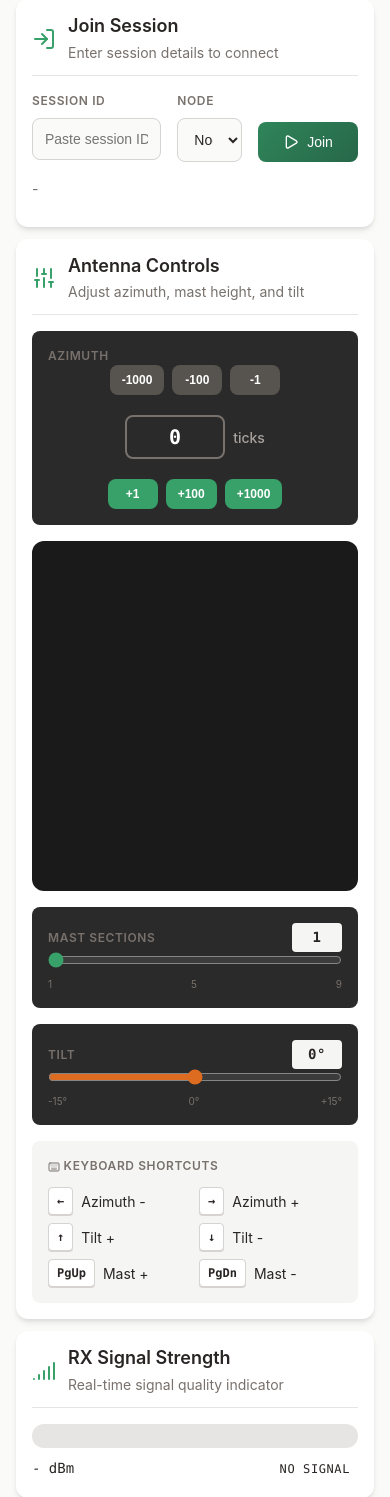
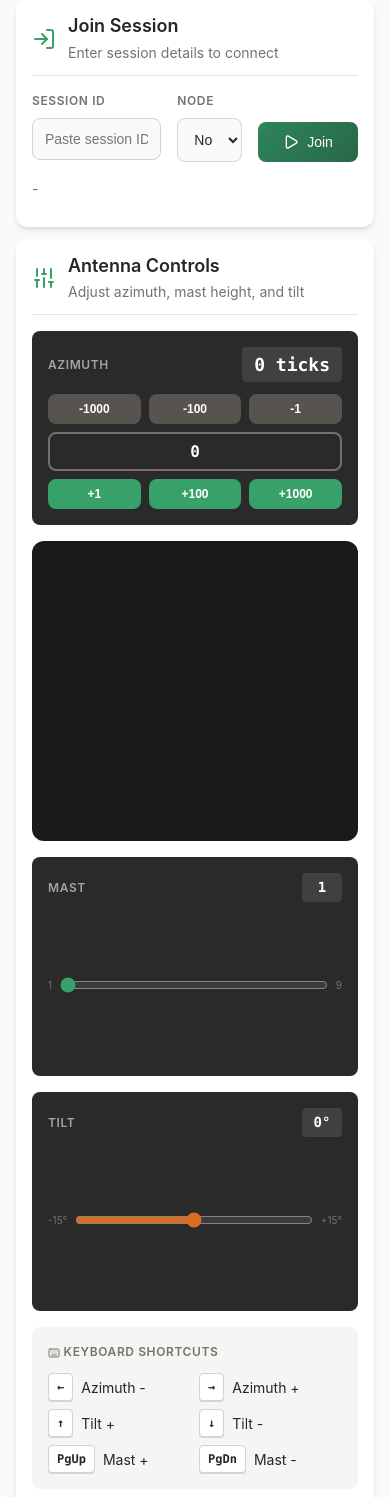
Before and after one commit to Lee-Sock/linkfightapp, a FastAPI app: page /player in a window 390 px wide. Shown: the part 77-1574 px from the top of the page. Run offline with FastAPI, Linux system fonts and the light colour scheme.

Commit message:
⚡ Refactor player UI to unified responsive layout and wire controls to backend
Add setContainer to Antenna3DVisualization; align JS/CSS breakpoints; add debug logging and debounce apply()

```diff
--- a/app/static/css/styles.css
+++ b/app/static/css/styles.css
@@ -707,20 +707,56 @@ input[type="range"] {
 }
 
 /* ========================================
-   PLAYER PAGE SPECIFIC
+   PLAYER PAGE SPECIFIC - UNIFIED RESPONSIVE
    ======================================== */
 
-/* Control Panel Layout */
-.control-panel {
+/* Ensure 3D canvas fills container */
+.viz-container canvas {
+  width: 100% !important;
+  height: 100% !important;
+  display: block;
+}
+
+/* Mobile-first: Stack all controls vertically */
+.control-layout {
   display: flex;
   flex-direction: column;
   gap: var(--space-4);
+}
+
+/* Control headers (shared by all controls) */
+.control-header {
+  display: flex;
+  justify-content: space-between;
+  align-items: center;
+  margin-bottom: var(--space-2);
+}
+
+.control-label {
+  font-size: 0.75rem;
+  font-weight: 600;
+  text-transform: uppercase;
+  letter-spacing: 0.05em;
+  color: var(--color-gray-400);
+}
+
+.control-value {
+  font-family: var(--font-mono);
+  font-size: 0.875rem;
+  font-weight: 600;
+  color: white;
+  background: rgba(255,255,255,0.1);
+  padding: var(--space-1) var(--space-2);
+  border-radius: var(--radius-sm);
+  min-width: 40px;
+  text-align: center;
 }
 
 .azimuth-control {
   background: var(--bg-input-dark);
   border-radius: var(--radius-md);
   padding: var(--space-4);
+  order: 1;
 }
 
 .azimuth-header {
@@ -748,14 +784,47 @@ input[type="range"] {
   border-radius: var(--radius-sm);
 }
 
-/* Azimuth Input Group */
-.azimuth-input-group {
+/* Azimuth Buttons - Stack vertically on mobile */
+.azimuth-buttons {
   display: flex;
+  flex-direction: column;
+  gap: var(--space-2);
   align-items: center;
-  justify-content: center;
-  gap: var(--space-2);
-  flex-wrap: wrap;
 }
+
+.azimuth-buttons > button,
+.azimuth-buttons > input {
+  flex-shrink: 0;
+}
+
+/* Mobile: group buttons in rows */
+@media (max-width: 767px) {
+  .azimuth-buttons {
+    display: grid;
+    grid-template-columns: repeat(3, 1fr);
+    grid-template-rows: auto auto auto;
+    gap: var(--space-2);
+    width: 100%;
+  }
+
+  .btn-azimuth-adjust:nth-child(1),
+  .btn-azimuth-adjust:nth-child(2),
+  .btn-azimuth-adjust:nth-child(3) {
+    /* Top row: minus buttons */
+  }
+
+  #az_input {
+    grid-column: 1 / -1;
+    width: 100%;
+  }
+
+  .btn-azimuth-adjust:nth-child(5),
+  .btn-azimuth-adjust:nth-child(6),
+  .btn-azimuth-adjust:nth-child(7) {
+    /* Bottom row: plus buttons */
+  }
+}
+
 
 .azimuth-number-input {
   width: 80px;
@@ -805,64 +874,84 @@ input[type="range"] {
   transform: translateY(0);
 }
 
-/* Mobile Azimuth Stacked Layout */
-.azimuth-mobile-stack {
-  display: flex;
-  flex-direction: column;
-  gap: var(--space-3);
-  align-items: center;
-}
-
-.azimuth-row {
-  display: flex;
-  gap: var(--space-2);
-  justify-content: center;
-  width: 100%;
-}
-
-.azimuth-minus .btn-azimuth-adjust {
+.btn-az-minus {
   background: var(--color-gray-600);
 }
 
-.azimuth-plus .btn-azimuth-adjust {
+.btn-az-plus {
   background: var(--color-primary-600);
 }
 
-.azimuth-value-row {
-  display: flex;
-  align-items: center;
-  gap: var(--space-2);
-  padding: var(--space-2) 0;
+.btn-az-plus:hover {
+  background: var(--color-primary-700);
 }
 
-.azimuth-value-row .azimuth-number-input {
-  width: 100px;
-  font-size: 1.25rem;
-  padding: var(--space-2) var(--space-3);
-}
-
-.azimuth-unit {
-  color: var(--color-gray-400);
-  font-size: 0.875rem;
-  font-weight: 500;
-}
-
-/* Mobile: Stack mast/tilt below 3D view */
-.controls-mobile {
-  display: flex;
-  flex-direction: column;
-  gap: var(--space-4);
-}
-
-.control-slider-mobile {
+/* Mast and Tilt Controls - Mobile stacked, desktop vertical sliders */
+.mast-control,
+.tilt-control {
   background: var(--bg-input-dark);
   border-radius: var(--radius-md);
   padding: var(--space-4);
 }
 
-/* Desktop: Sidebars */
+.mast-control {
+  order: 3;
+}
+
+.tilt-control {
+  order: 4;
+}
+
+/* 3D Visualization */
+#antenna3d-container {
+  order: 2;
+  min-height: 300px;
+  aspect-ratio: 16 / 9;
+}
+
+/* Slider wrapper for mobile (horizontal) and desktop (vertical) */
+.slider-wrapper {
+  display: flex;
+  align-items: center;
+  gap: var(--space-2);
+  width: 100%;
+}
+
+.range-label {
+  font-size: 0.625rem;
+  color: var(--color-gray-500);
+}
+
+/* Mobile: horizontal sliders */
+@media (max-width: 767px) {
+  .slider-wrapper {
+    flex-direction: row;
+  }
+
+  .slider-vertical {
+    writing-mode: initial;
+    direction: initial;
+    width: 100%;
+    height: auto;
+  }
+
+  .range-min {
+    order: 1;
+  }
+
+  input[type="range"] {
+    order: 2;
+    flex: 1;
+  }
+
+  .range-max {
+    order: 3;
+  }
+}
+
+/* Desktop: Grid layout with vertical sliders on sides */
 @media (min-width: 768px) {
-  .control-panel {
+  .control-layout {
     display: grid;
     grid-template-columns: 70px 1fr 70px;
     grid-template-rows: auto 1fr;
--- a/app/static/js/antenna3d.js
+++ b/app/static/js/antenna3d.js
@@ -81,6 +81,23 @@ class Antenna3DVisualization {
 
     // Start animation loop
     this.animate();
+  }
+
+  setContainer(containerId) {
+    const newContainer = document.getElementById(containerId);
+    if (!newContainer) {
+      console.error('New container not found:', containerId);
+      return;
+    }
+
+    if (this.container !== newContainer) {
+      this.container = newContainer;
+      if (this.renderer && this.renderer.domElement) {
+        this.container.appendChild(this.renderer.domElement);
+        // Force resize update
+        this.onWindowResize();
+      }
+    }
   }
 
   createDaytimeSky() {
--- a/app/static/js/player.js
+++ b/app/static/js/player.js
@@ -1,4 +1,4 @@
-// Player UI JavaScript
+// Player UI JavaScript - Unified Responsive Version
 
 const E = id => document.getElementById(id);
 
@@ -16,8 +16,8 @@ let lastAppliedAz = 0;
 let lastAppliedTilt = 0;
 let lastAppliedMast = 1;
 
-// Detect mobile layout
-const isMobile = () => window.innerWidth < 768;
+// Detect mobile layout - align with CSS breakpoint
+const isMobile = () => window.matchMedia('(max-width: 767px)').matches;
 
 function pct(rx) {
   const lo = -120, hi = -70;
@@ -63,27 +63,14 @@ function showToast(message, type = 'success') {
   }, 3000);
 }
 
-// Update display values and sync controls
+// Update display values - now only one set of controls
 function updateDisplays() {
-  const mobile = isMobile();
-
-  if (mobile) {
-    // Mobile controls
-    E('az_input_mobile').value = currentAz;
-    E('az_display_mobile').textContent = currentAz + ' ticks';
-    E('mast_slider_mobile').value = currentMast;
-    E('mast_display_mobile').textContent = currentMast;
-    E('tilt_slider_mobile').value = currentTilt;
-    E('tilt_display_mobile').textContent = currentTilt + '°';
-  } else {
-    // Desktop controls
-    E('az_input_desktop').value = currentAz;
-    E('az_display_desktop').textContent = currentAz + ' ticks';
-    E('mast_slider_desktop').value = currentMast;
-    E('mast_display_desktop').textContent = currentMast;
-    E('tilt_slider_desktop').value = currentTilt;
-    E('tilt_display_desktop').textContent = currentTilt + '°';
-  }
+  E('az_input').value = currentAz;
+  E('az_display').textContent = currentAz + ' ticks';
+  E('mast_slider').value = currentMast;
+  E('mast_display').textContent = currentMast;
+  E('tilt_slider').value = currentTilt;
+  E('tilt_display').textContent = currentTilt + '°';
 }
 
 // Update 3D visualization locally
@@ -99,11 +86,12 @@ let applyTimeout = null;
 function debounceApply() {
   if (applyTimeout) clearTimeout(applyTimeout);
   applyTimeout = setTimeout(() => {
+    console.log('[DEBUG] debounceApply: calling apply()');
     apply();
   }, 150);
 }
 
-// Control value adjusters with clamping (for keyboard)
+// Control value adjusters with clamping (for keyboard and buttons)
 function adjustAz(delta) {
   currentAz = Math.max(0, Math.min(7200, currentAz + delta));
   hasUnappliedChanges = true;
@@ -128,107 +116,69 @@ function adjustMast(delta) {
   debounceApply();
 }
 
-// Setup azimuth button handlers
-function setupAzimuthButtons() {
-  // Mobile azimuth buttons
-  document.querySelectorAll('#mobileControls .btn-azimuth-adjust').forEach(btn => {
+// Setup unified controls - attach handlers once
+function setupControls() {
+  console.log('[DEBUG] setupControls: attaching event handlers');
+
+  // Azimuth buttons - use event delegation
+  document.querySelectorAll('.btn-azimuth-adjust').forEach(btn => {
     btn.onclick = () => {
-      const delta = parseInt(btn.dataset.delta);
+      const delta = parseInt(btn.dataset.delta, 10);
+      console.log('[DEBUG] Azimuth button clicked, delta:', delta);
       adjustAz(delta);
     };
   });
 
-  // Desktop azimuth buttons
-  document.querySelectorAll('#desktopControls .btn-azimuth-adjust').forEach(btn => {
-    btn.onclick = () => {
-      const delta = parseInt(btn.dataset.delta);
-      adjustAz(delta);
+  // Azimuth input
+  const azInput = E('az_input');
+  if (azInput) {
+    azInput.onchange = () => {
+      currentAz = Math.max(0, Math.min(7200, parseInt(azInput.value) || 0));
+      hasUnappliedChanges = true;
+      updateDisplays();
+      updateVisualization();
+      debounceApply();
     };
-  });
+  }
 
-  // Mobile azimuth input
-  E('az_input_mobile').onchange = () => {
-    currentAz = Math.max(0, Math.min(7200, parseInt(E('az_input_mobile').value) || 0));
-    hasUnappliedChanges = true;
-    updateDisplays();
-    updateVisualization();
-    debounceApply();
-  };
-
-  // Desktop azimuth input
-  E('az_input_desktop').onchange = () => {
-    currentAz = Math.max(0, Math.min(7200, parseInt(E('az_input_desktop').value) || 0));
-    hasUnappliedChanges = true;
-    updateDisplays();
-    updateVisualization();
-    debounceApply();
-  };
-}
-
-// Setup controls based on current layout
-function setupControls() {
-  const mobile = isMobile();
-
-  // Setup azimuth buttons (both mobile and desktop)
-  setupAzimuthButtons();
-
-  if (mobile) {
-    // Mobile mast slider
-    E('mast_slider_mobile').oninput = () => {
-      currentMast = parseInt(E('mast_slider_mobile').value);
+  // Mast slider
+  const mastSlider = E('mast_slider');
+  if (mastSlider) {
+    mastSlider.oninput = () => {
+      currentMast = parseInt(mastSlider.value, 10);
+      E('mast_display').textContent = currentMast;
       hasUnappliedChanges = true;
       updateVisualization();
     };
-    E('mast_slider_mobile').onchange = () => apply();
+    mastSlider.onchange = () => {
+      console.log('[DEBUG] Mast slider changed, calling apply()');
+      apply();
+    };
+  }
 
-    // Mobile tilt slider
-    E('tilt_slider_mobile').oninput = () => {
-      currentTilt = parseInt(E('tilt_slider_mobile').value);
-      E('tilt_display_mobile').textContent = currentTilt + '°';
+  // Tilt slider
+  const tiltSlider = E('tilt_slider');
+  if (tiltSlider) {
+    tiltSlider.oninput = () => {
+      currentTilt = parseInt(tiltSlider.value, 10);
+      E('tilt_display').textContent = currentTilt + '°';
       hasUnappliedChanges = true;
       updateVisualization();
     };
-    E('tilt_slider_mobile').onchange = () => apply();
-  } else {
-    // Desktop mast slider
-    E('mast_slider_desktop').oninput = () => {
-      currentMast = parseInt(E('mast_slider_desktop').value);
-      hasUnappliedChanges = true;
-      updateVisualization();
+    tiltSlider.onchange = () => {
+      console.log('[DEBUG] Tilt slider changed, calling apply()');
+      apply();
     };
-    E('mast_slider_desktop').onchange = () => apply();
-
-    // Desktop tilt slider
-    E('tilt_slider_desktop').oninput = () => {
-      currentTilt = parseInt(E('tilt_slider_desktop').value);
-      E('tilt_display_desktop').textContent = currentTilt + '°';
-      hasUnappliedChanges = true;
-      updateVisualization();
-    };
-    E('tilt_slider_desktop').onchange = () => apply();
   }
 }
 
-// Handle window resize to switch layouts
+// Handle window resize - no need to switch layouts now
 function handleResize() {
-  const mobile = isMobile();
-  const mobileControls = E('mobileControls');
-  const desktopControls = E('desktopControls');
+  console.log('[DEBUG] handleResize called, isMobile:', isMobile());
 
-  if (mobile) {
-    mobileControls.classList.remove('hidden');
-    desktopControls.classList.add('hidden');
-    // Re-init viz container if needed
-    if (viz3d) {
-      viz3d.container = E('antenna3d-container');
-    }
-  } else {
-    mobileControls.classList.add('hidden');
-    desktopControls.classList.remove('hidden');
-    // Re-init viz container if needed
-    if (viz3d) {
-      viz3d.container = E('antenna3d-container-desktop');
-    }
+  // Just ensure 3D visualization adjusts to container size
+  if (viz3d && viz3d.onWindowResize) {
+    viz3d.onWindowResize();
   }
 
   updateDisplays();
@@ -295,8 +245,7 @@ console.log('Player.js: Script loaded, initializing...');
 
 readQueryDefaults();
 
-// Setup initial layout
-handleResize();
+// Setup controls once
 window.addEventListener('resize', handleResize);
 
 try {
@@ -355,7 +304,7 @@ async function join() {
   lucide.createIcons();
   showToast(`Joined as ${team === 'A' ? 'Node 1' : 'Node 2'}!`);
 
-  // Initialize 3D visualization
+  // Initialize 3D visualization - now only one container
   if (!viz3d) {
     console.log('[DEBUG] Join - Initializing 3D visualization...');
     try {
@@ -368,8 +317,7 @@ async function join() {
         return;
       }
 
-      const containerId = isMobile() ? 'antenna3d-container' : 'antenna3d-container-desktop';
-      viz3d = new Antenna3DVisualization(containerId, 'player', team);
+      viz3d = new Antenna3DVisualization('antenna3d-container', 'player', team);
       console.log('[DEBUG] 3D visualization initialized successfully');
 
       if (j.my_current && j.other_current) {
@@ -394,6 +342,9 @@ async function apply() {
   const team = E('team').value;
   if (!sid) return;
 
+  const payload = { azimuth_ticks: currentAz, tilt_deg: currentTilt, mast_sections: currentMast };
+  console.log('[DEBUG] apply() - sending payload to server:', payload, 'sid:', sid, 'team:', team);
+
   try {
     const response = await fetch(`/simple/${sid}/team/${team}/set`, {
       method: 'POST',
@@ -405,11 +356,20 @@ async function apply() {
       })
     });
 
+    console.log('[DEBUG] apply() - response status:', response.status);
     if (response.ok) {
       hasUnappliedChanges = false;
       lastAppliedAz = currentAz;
       lastAppliedTilt = currentTilt;
       lastAppliedMast = currentMast;
+      console.log('[DEBUG] apply() - update successful');
+    } else {
+      try {
+        const text = await response.text();
+        console.error('[DEBUG] apply() - server error response:', text);
+      } catch (e) {
+        console.error('[DEBUG] apply() - server error, could not read body');
+      }
     }
   } catch (error) {
     console.error('Error applying changes:', error);
@@ -422,58 +382,42 @@ async function poll() {
     await new Promise(r => setTimeout(r, 900));
     const sid = E('sid').value.trim();
     const team = E('team').value;
-    console.log('[DEBUG] Poll iteration - sid:', sid, 'team:', team);
     if (!sid) {
-      console.log('[DEBUG] No sid, skipping');
       continue;
     }
 
     try {
       const r = await fetch(`/simple/${sid}/player_view?team=${team}`);
-      console.log('[DEBUG] Fetch response status:', r.status);
       if (!r.ok) {
-        console.log('[DEBUG] Response not ok, skipping');
         continue;
       }
 
       const j = await r.json();
-      console.log('[DEBUG] Response JSON:', j);
 
       if (j.brief) {
-        console.log('[DEBUG] Updating brief');
         E('brief').textContent = fmtBrief(j.brief);
       }
 
       if (j.telemetry) {
-        console.log('[DEBUG] Telemetry found:', j.telemetry);
         const rx = j.telemetry.rx_level_dBm;
-        console.log('[DEBUG] RX value:', rx, 'Type:', typeof rx);
 
-        // Check if elements exist
         const rxEl = E('rx');
         const fillEl = E('fill');
         const qualityEl = E('rxQuality');
-        console.log('[DEBUG] Elements - rx:', !!rxEl, 'fill:', !!fillEl, 'quality:', !!qualityEl);
 
         if (rxEl) {
           rxEl.textContent = `${rx.toFixed(1)} dBm`;
-          console.log('[DEBUG] Updated rx element');
         }
         if (fillEl) {
           const pctValue = pct(rx);
           fillEl.style.width = pctValue.toFixed(0) + '%';
-          console.log('[DEBUG] Updated fill element to:', pctValue.toFixed(0) + '%');
         }
 
         const quality = getQualityBadge(rx);
-        console.log('[DEBUG] Quality:', quality);
         if (qualityEl) {
           qualityEl.textContent = quality.text;
           qualityEl.className = `badge ${quality.class}`;
-          console.log('[DEBUG] Updated quality element');
         }
-      } else {
-        console.log('[DEBUG] No telemetry in response');
       }
 
       if (j.my_current) {
--- a/app/static/templates/player.html
+++ b/app/static/templates/player.html
@@ -63,101 +63,52 @@
                 </div>
             </div>
 
-            <!-- Mobile Layout (stacked) -->
-            <div class="controls-mobile" id="mobileControls">
-                <!-- Azimuth -->
-                <div class="control-slider-mobile">
-                    <div class="slider-label">
-                        <span>Azimuth</span>
+            <!-- Unified Responsive Controls -->
+            <div class="control-layout" id="controls">
+                <!-- Azimuth Control -->
+                <div class="azimuth-control">
+                    <div class="azimuth-header">
+                        <span class="azimuth-label">Azimuth</span>
+                        <span class="azimuth-value" id="az_display">0 ticks</span>
                     </div>
-                    <div class="azimuth-mobile-stack">
-                        <div class="azimuth-row azimuth-minus">
-                            <button type="button" class="btn-azimuth-adjust" data-delta="-1000" data-target="mobile">-1000</button>
-                            <button type="button" class="btn-azimuth-adjust" data-delta="-100" data-target="mobile">-100</button>
-                            <button type="button" class="btn-azimuth-adjust" data-delta="-1" data-target="mobile">-1</button>
-                        </div>
-                        <div class="azimuth-row azimuth-value-row">
-                            <input type="number" id="az_input_mobile" class="azimuth-number-input" min="0" max="7200" value="0">
-                            <span class="azimuth-unit">ticks</span>
-                        </div>
-                        <div class="azimuth-row azimuth-plus">
-                            <button type="button" class="btn-azimuth-adjust" data-delta="1" data-target="mobile">+1</button>
-                            <button type="button" class="btn-azimuth-adjust" data-delta="100" data-target="mobile">+100</button>
-                            <button type="button" class="btn-azimuth-adjust" data-delta="1000" data-target="mobile">+1000</button>
-                        </div>
+                    <div class="azimuth-buttons">
+                        <button type="button" class="btn-azimuth-adjust btn-az-minus" data-delta="-1000">-1000</button>
+                        <button type="button" class="btn-azimuth-adjust btn-az-minus" data-delta="-100">-100</button>
+                        <button type="button" class="btn-azimuth-adjust btn-az-minus" data-delta="-1">-1</button>
+                        <input type="number" id="az_input" class="azimuth-number-input" min="0" max="7200" value="0">
+                        <button type="button" class="btn-azimuth-adjust btn-az-plus" data-delta="1">+1</button>
+                        <button type="button" class="btn-azimuth-adjust btn-az-plus" data-delta="100">+100</button>
+                        <button type="button" class="btn-azimuth-adjust btn-az-plus" data-delta="1000">+1000</button>
+                    </div>
+                </div>
+
+                <!-- Mast Control Sidebar -->
+                <div class="mast-control">
+                    <div class="control-header">
+                        <span class="control-label">Mast</span>
+                        <span class="control-value" id="mast_display">1</span>
+                    </div>
+                    <div class="slider-wrapper">
+                        <span class="range-label range-max">9</span>
+                        <input type="range" id="mast_slider" class="slider-vertical slider-mast" min="1" max="9" value="1">
+                        <span class="range-label range-min">1</span>
                     </div>
                 </div>
 
                 <!-- 3D Visualization -->
-                <div id="antenna3d-container" class="viz-container" style="height: 350px;"></div>
+                <div id="antenna3d-container" class="viz-container"></div>
 
-                <!-- Mast -->
-                <div class="control-slider-mobile">
-                    <div class="slider-label">
-                        <span>Mast Sections</span>
-                        <span class="slider-value" id="mast_display_mobile">1</span>
+                <!-- Tilt Control Sidebar -->
+                <div class="tilt-control">
+                    <div class="control-header">
+                        <span class="control-label">Tilt</span>
+                        <span class="control-value" id="tilt_display">0°</span>
                     </div>
-                    <input type="range" id="mast_slider_mobile" class="slider-mast" min="1" max="9" value="1">
-                    <div style="display: flex; justify-content: space-between; font-size: 0.625rem; color: var(--color-gray-500); margin-top: var(--space-1);">
-                        <span>1</span>
-                        <span>5</span>
-                        <span>9</span>
+                    <div class="slider-wrapper">
+                        <span class="range-label range-max">+15°</span>
+                        <input type="range" id="tilt_slider" class="slider-vertical slider-tilt" min="-15" max="15" value="0">
+                        <span class="range-label range-min">-15°</span>
                     </div>
-                </div>
-
-                <!-- Tilt -->
-                <div class="control-slider-mobile">
-                    <div class="slider-label">
-                        <span>Tilt</span>
-                        <span class="slider-value" id="tilt_display_mobile">0°</span>
-                    </div>
-                    <input type="range" id="tilt_slider_mobile" class="slider-tilt" min="-15" max="15" value="0">
-                    <div style="display: flex; justify-content: space-between; font-size: 0.625rem; color: var(--color-gray-500); margin-top: var(--space-1);">
-                        <span>-15°</span>
-                        <span>0°</span>
-                        <span>+15°</span>
-                    </div>
-                </div>
-            </div>
-
-            <!-- Desktop Layout (sidebars) -->
-            <div class="control-panel hidden" id="desktopControls">
-                <!-- Azimuth (full width) -->
-                <div class="azimuth-control">
-                    <div class="azimuth-header">
-                        <span class="azimuth-label">Azimuth</span>
-                        <span class="azimuth-value" id="az_display_desktop">0 ticks</span>
-                    </div>
-                    <div class="azimuth-input-group">
-                        <button type="button" class="btn-azimuth-adjust" data-delta="-1000" data-target="desktop">-1000</button>
-                        <button type="button" class="btn-azimuth-adjust" data-delta="-100" data-target="desktop">-100</button>
-                        <button type="button" class="btn-azimuth-adjust" data-delta="-1" data-target="desktop">-1</button>
-                        <input type="number" id="az_input_desktop" class="azimuth-number-input" min="0" max="7200" value="0">
-                        <button type="button" class="btn-azimuth-adjust" data-delta="1" data-target="desktop">+1</button>
-                        <button type="button" class="btn-azimuth-adjust" data-delta="100" data-target="desktop">+100</button>
-                        <button type="button" class="btn-azimuth-adjust" data-delta="1000" data-target="desktop">+1000</button>
-                    </div>
-                </div>
-
-                <!-- Mast Sidebar -->
-                <div class="mast-sidebar">
-                    <span class="sidebar-label">Mast</span>
-                    <span style="color: var(--color-gray-400); font-size: 0.625rem;">9</span>
-                    <input type="range" id="mast_slider_desktop" class="slider-vertical slider-mast" min="1" max="9" value="1">
-                    <span style="color: var(--color-gray-400); font-size: 0.625rem;">1</span>
-                    <div class="sidebar-value" id="mast_display_desktop">1</div>
-                </div>
-
-                <!-- 3D Visualization -->
-                <div id="antenna3d-container-desktop" class="viz-container viz-3d-container"></div>
-
-                <!-- Tilt Sidebar -->
-                <div class="tilt-sidebar">
-                    <span class="sidebar-label">Tilt</span>
-                    <span style="color: var(--color-gray-400); font-size: 0.625rem;">+15°</span>
-                    <input type="range" id="tilt_slider_desktop" class="slider-vertical slider-tilt" min="-15" max="15" value="0">
-                    <span style="color: var(--color-gray-400); font-size: 0.625rem;">-15°</span>
-                    <div class="sidebar-value" id="tilt_display_desktop">0°</div>
                 </div>
             </div>
 
@@ -223,8 +174,8 @@
     <!-- Three.js CDN -->
     <script src="https://cdn.jsdelivr.net/npm/three@0.160.0/build/three.min.js"></script>
     <!-- Our custom scripts -->
-    <script src="/static/js/antenna3d.js?v=5"></script>
-    <script src="/static/js/player.js?v=5"></script>
+    <script src="/static/js/antenna3d.js?v=6"></script>
+    <script src="/static/js/player.js?v=6"></script>
 
     <script>
         lucide.createIcons();
```
Also changed, not shown: other parts of app/static/css/styles.css (+42 -41 lines).
